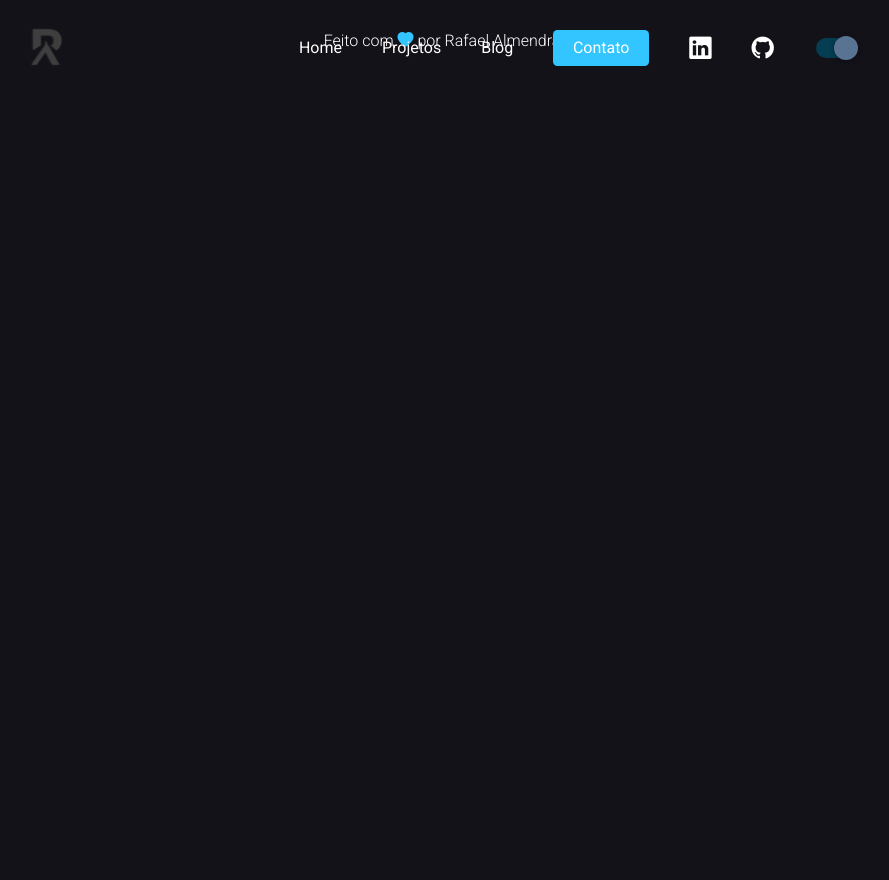
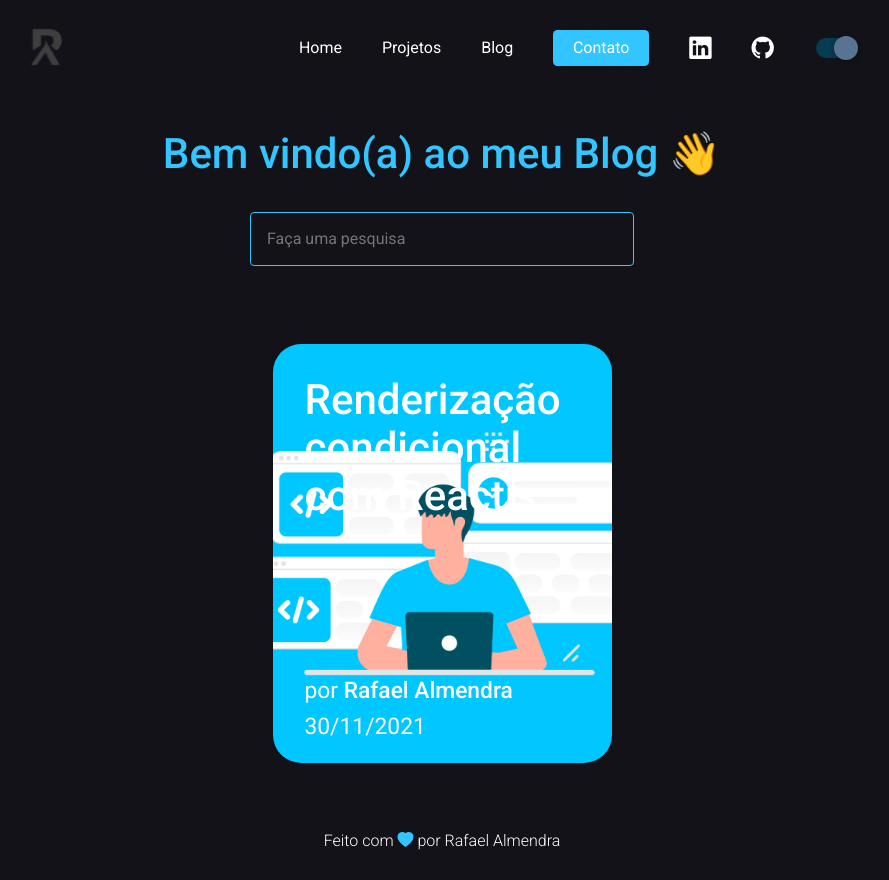
Before and after one commit to Rafaelalmendra/my-site-nextjs, a Next.js app: page /Blog in a window 1280 px wide. Shown: the whole page, without its empty margins (198-1087 px from the left). Before the commit the page ends 800 px from the top, so only its background shows below. Built offline with nearby package versions, Linux system fonts and the light colour scheme.

Commit message:
create blog page static

```diff
--- a/src/pages/Blog/index.jsx
+++ b/src/pages/Blog/index.jsx
@@ -1,9 +1,21 @@
-import { Container } from './style'
+import Image from 'next/image';
+
+import { Container, Title, Post } from './style'
 
 export default function Blog() {
   return (
     <Container>
+      <Title>
+        <h1>Bem vindo(a) ao meu Blog 👋</h1>
+        <input type="search" placeholder="Faça uma pesquisa"/>
+      </Title>
 
+      <Post style={{ backgroundImage: "url(" + "/images/post.svg" + ")"}}>
+        <p>Renderização <br /> condicional <br /> com Reactjs</p>
+        <span>por <strong> Rafael Almendra</strong></span>
+        <br />
+        <span>30/11/2021</span>
+      </Post>
     </Container>
   )
 }
--- a/src/pages/Blog/style.js
+++ b/src/pages/Blog/style.js
@@ -1,5 +1,64 @@
 import styled from "styled-components";
 
 export const Container = styled.div`
+  display: flex;
+  align-items: center;
+  justify-content: center;
+  flex-direction: column;
+  min-height: 100vh;
+`
 
+export const Title = styled.div`
+  display: flex;
+  align-items: center;
+  justify-content: center;
+  flex-direction: column;
+  gap: 2.275rem;
+  margin-top: 6rem;
+
+  h1 {
+    font-size: 2.625rem;
+    font-weight: 500;
+    color: var(--blue);
+  }
+
+  input {
+    width: 24rem;
+    height: 3.375rem;
+    padding-left: 1rem;
+    margin-bottom: 4.875rem;
+
+    font-size: 1rem;
+
+    border: 1px solid var(--blue);
+    border-radius: 4px;
+
+  }
 `
+
+export const Post = styled.div`
+  width: 339px;
+  height: 419px;
+  display: flex;
+  flex-direction: column;
+  padding-left: 2rem;
+  padding-top: 2rem;
+  background-size: cover;
+  background-position: center;
+  border-radius: 28px;
+
+  p {
+    font-size: 2.625rem;
+    font-weight: 500;
+    line-height: 3rem;
+    margin-bottom: 10rem;
+  }
+
+  span {
+    font-size: 1.425rem;
+
+    strong {
+      font-weight: 500;
+    }
+  }
+`
```
Also changed, not shown: public/images/post.svg (added).
